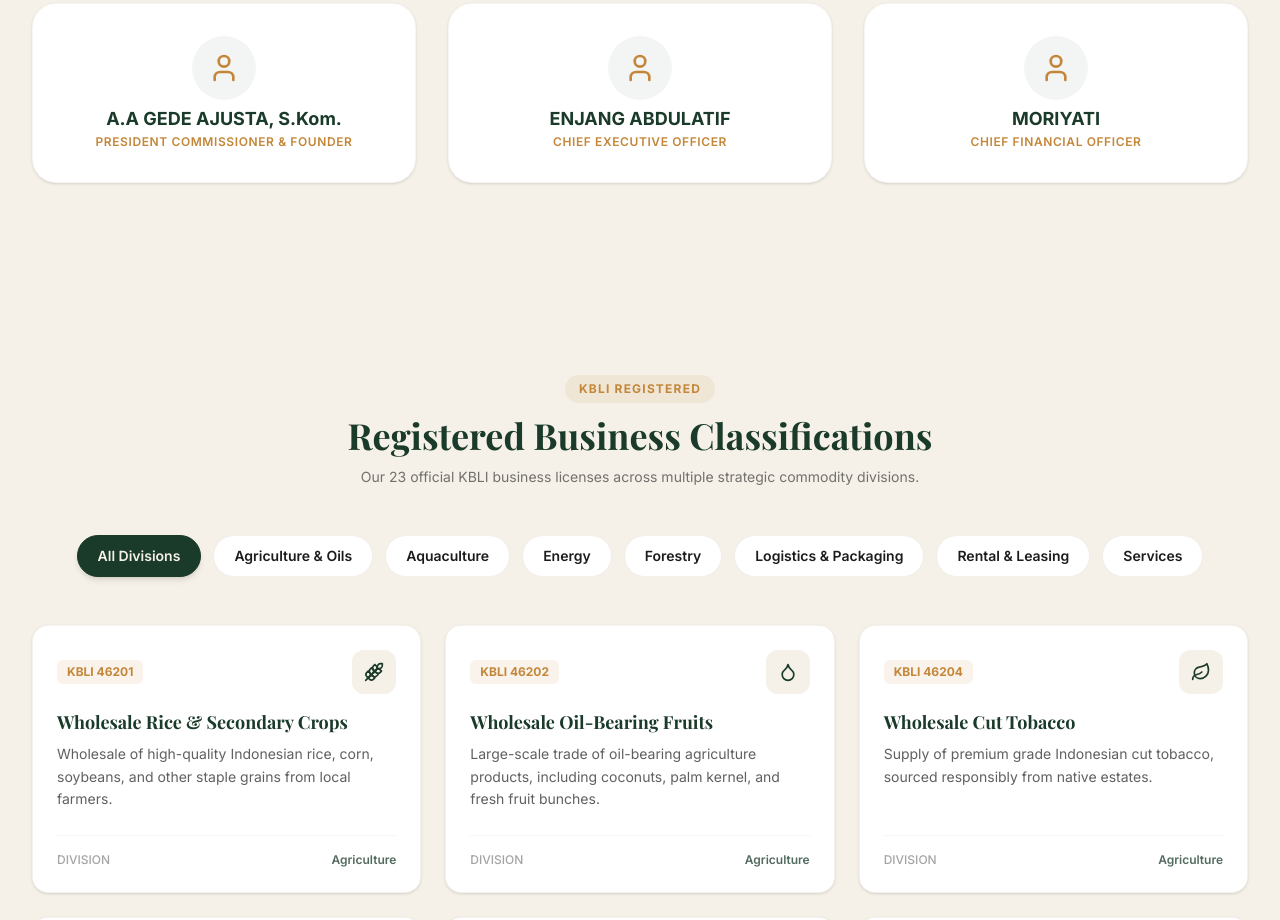
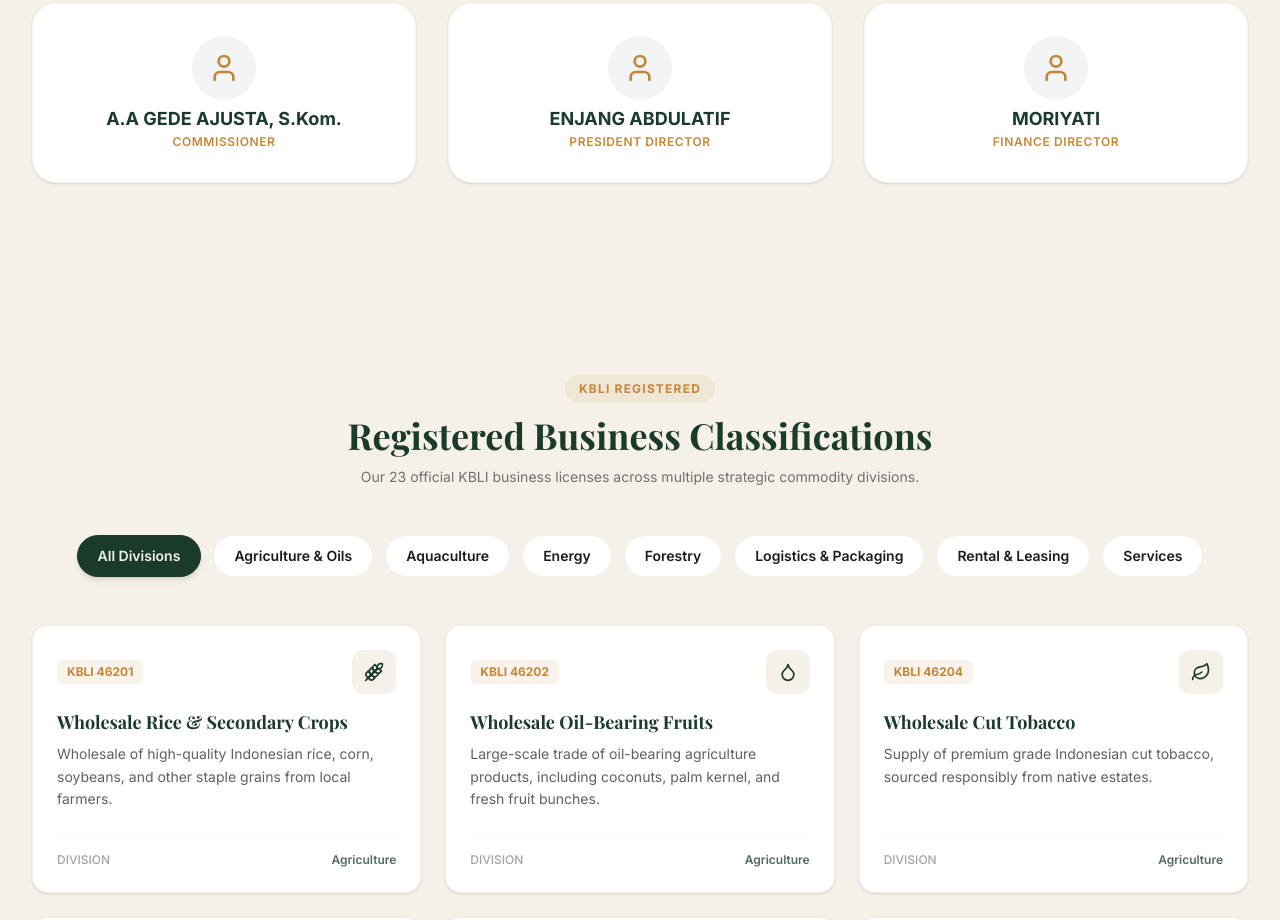
Before and after one commit to agrz4/company-profile, a React (Vite) app: page / in a window 1280 px wide. Shown: the part 2440-3360 px from the top of the page. Built offline with nearby package versions, Linux system fonts and the light colour scheme; a web font is replaced by a local one.

Commit message:
update management team

```diff
--- a/src/data/management.ts
+++ b/src/data/management.ts
@@ -3,17 +3,17 @@ import type { ManagementMember } from '../types';
 export const managementTeam: ManagementMember[] = [
   {
     name: 'A.A GEDE AJUSTA, S.Kom.',
-    roleEn: 'President Commissioner & Founder',
-    roleId: 'Komisaris Utama & Pendiri'
+    roleEn: 'Commissioner',
+    roleId: 'Komisaris'
   },
   {
     name: 'ENJANG ABDULATIF',
-    roleEn: 'Chief Executive Officer',
+    roleEn: 'President Director',
     roleId: 'Direktur Utama'
   },
   {
     name: 'MORIYATI',
-    roleEn: 'Chief Financial Officer',
+    roleEn: 'Finance Director',
     roleId: 'Direktur Keuangan'
   }
 ];
```
